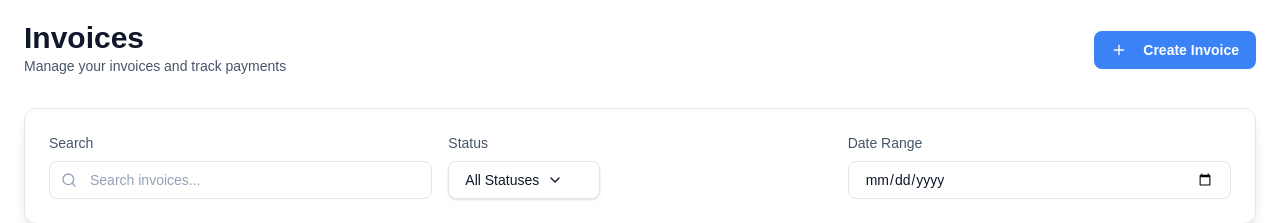
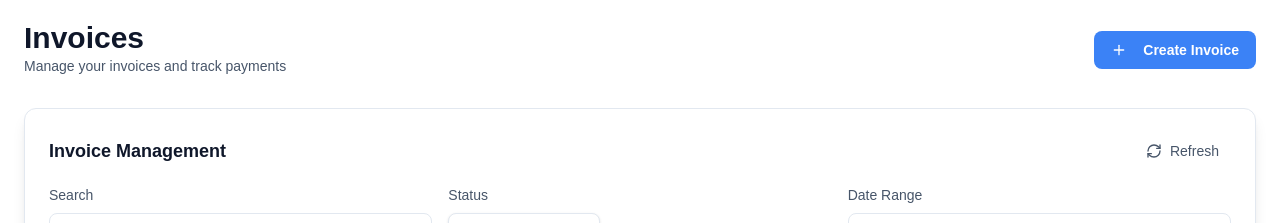
Before and after one commit to KorbiQWeidinger/mini-invoice-mvp, a Next.js app: page /invoices in a window 1280 px wide. Shown: the top 223 px of the page. Built offline with nearby package versions, Linux system fonts and the light colour scheme; no server answers; the database is empty.

Commit message:
Add automatic data refresh and manual refresh button to InvoicesDataTable

```diff
--- a/src/components/InvoicesDataTable.tsx
+++ b/src/components/InvoicesDataTable.tsx
@@ -4,7 +4,7 @@ import { useState, useEffect } from "react";
 import Link from "next/link";
 import { invoiceService, type Invoice } from "@/lib/database";
 import ConfirmModal from "./ConfirmModal";
-import { Search, ChevronDown } from "lucide-react";
+import { Search, ChevronDown, RefreshCw } from "lucide-react";
 
 interface InvoicesDataTableProps {
   initialInvoices: Invoice[];
@@ -18,11 +18,6 @@ export default function InvoicesDataTable({
   const [statusFilter, setStatusFilter] = useState("");
   const [filteredInvoices, setFilteredInvoices] =
     useState<Invoice[]>(initialInvoices);
-
-  // Debug logging
-  console.log("InvoicesDataTable - initialInvoices:", initialInvoices.length);
-  console.log("InvoicesDataTable - invoices:", invoices.length);
-  console.log("InvoicesDataTable - filteredInvoices:", filteredInvoices.length);
   const [deleteModal, setDeleteModal] = useState<{
     isOpen: boolean;
     invoiceId: string | null;
@@ -32,6 +27,20 @@ export default function InvoicesDataTable({
     invoiceId: null,
     invoiceNumber: "",
   });
+
+  // Refresh data when component mounts or when returning from other pages
+  useEffect(() => {
+    const refreshData = async () => {
+      try {
+        const updatedInvoices = await invoiceService.getAll();
+        setInvoices(updatedInvoices);
+      } catch (error) {
+        console.error("Error refreshing invoices:", error);
+      }
+    };
+
+    refreshData();
+  }, []);
 
   useEffect(() => {
     let filtered = invoices;
@@ -89,10 +98,31 @@ export default function InvoicesDataTable({
     }
   };
 
+  const handleRefresh = async () => {
+    try {
+      const updatedInvoices = await invoiceService.getAll();
+      setInvoices(updatedInvoices);
+    } catch (error) {
+      console.error("Error refreshing invoices:", error);
+      alert("Failed to refresh invoices");
+    }
+  };
+
   return (
     <div className="space-y-6">
       {/* Search and Filter Controls */}
       <div className="bg-bg-primary shadow-lg rounded-xl border border-border-primary p-6">
+        <div className="flex items-center justify-between mb-4">
+          <h3 className="text-lg font-semibold text-text-primary">Invoice Management</h3>
+          <button
+            onClick={handleRefresh}
+            className="flex items-center gap-2 px-3 py-2 text-sm font-medium text-text-secondary hover:text-text-primary hover:bg-bg-hover rounded-lg transition-colors duration-200"
+            title="Refresh invoices"
+          >
+            <RefreshCw className="w-4 h-4" />
+            Refresh
+          </button>
+        </div>
         <div className="grid grid-cols-1 md:grid-cols-3 gap-4">
           {/* Search Input */}
           <div>
```
